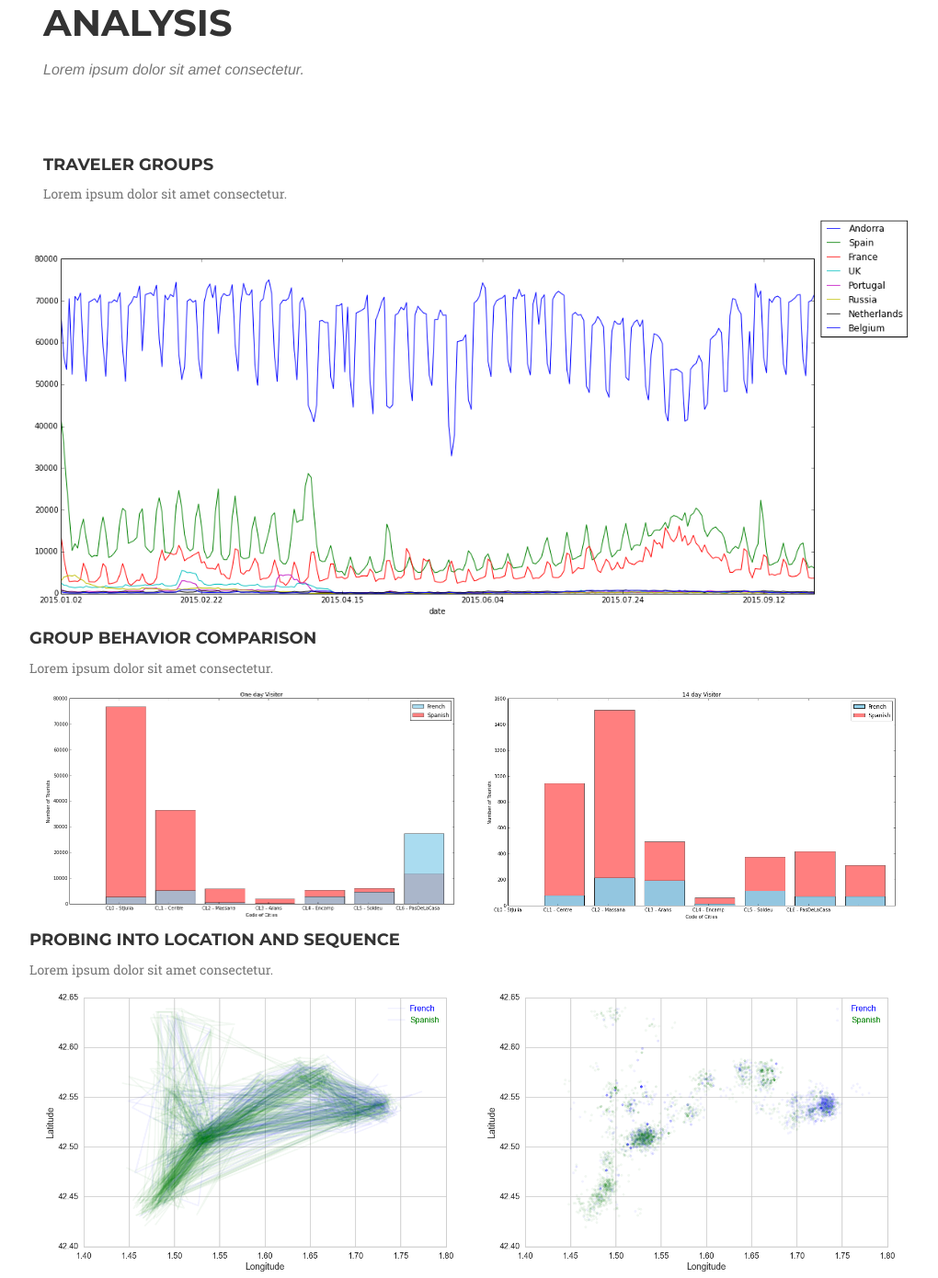
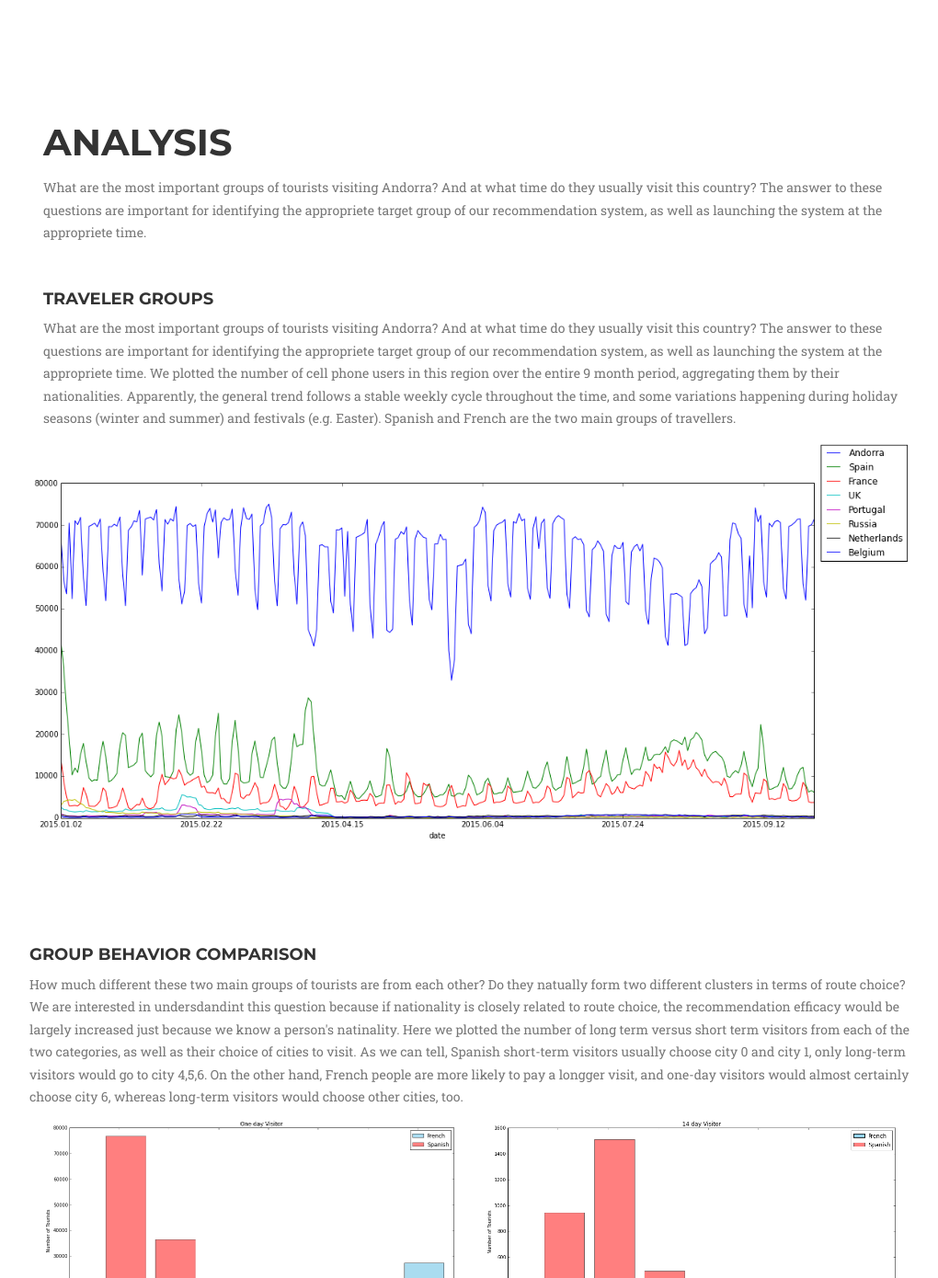
Before and after one commit to Firenze11/location_intelligence, a plain HTML site: page index.html in a window 1280 px wide. Shown: the part 2181-3571 px from the top of the page at 92% size, without its empty margins (128-1148 px from the left). Drawn offline with nearby package versions, Linux system fonts and the light colour scheme; a web font is replaced by a local one.

Commit message:
pretified

```diff
--- a/css/agency.css
+++ b/css/agency.css
@@ -249,7 +249,16 @@ section h3.section-subheading{
 	margin-bottom:75px
 }
 @media (min-width:768px){
-	section{padding:150px 0}}.service-heading{margin:15px 0;text-transform:none
+	section{
+		padding:150px 0
+	}
+}
+.service-heading{
+	margin:15px 0;text-transform:none
+}
+.sep{
+	margin-top:30px;
+	margin-bottom:100px;
 }
 #prediction .portfolio-item{
 	margin:0 0 15px;right:0
--- a/index.html
+++ b/index.html
@@ -110,7 +110,7 @@
                     </p>
                 </div>
             </div>
-            <div class="row text-center">
+            <div class="row text-center sep">
                 <div class="col-sm-4">
                     <span class="fa-stack fa-4x">
                         <i class="fa fa-circle fa-stack-2x text-primary"></i>
@@ -146,32 +146,42 @@
             <div class="row">
                 <div class="col-lg-12">
                     <h2 class="section-heading">Analysis</h2>
-                    <h3 class="section-subheading text-muted">Lorem ipsum dolor sit amet consectetur.</h3>
+                    <p class="text-muted">
+                        What are the most important groups of tourists visiting Andorra? And at what time do they usually visit this country? The answer to these questions are important for identifying the appropriete target group of our recommendation system, as well as launching the system at the appropriete time.
+                    </p>
                 </div>
             </div>
-            <div class="row">
+            <div class="row sep">
                 <div class="col-lg-12">
                     <h4>Traveler groups</h4>
-                    <p class="text-muted">Lorem ipsum dolor sit amet consectetur.</p>
+                    <p class="text-muted">
+                        What are the most important groups of tourists visiting Andorra? And at what time do they usually visit this country? The answer to these questions are important for identifying the appropriete target group of our recommendation system, as well as launching the system at the appropriete time.
+                        We plotted the number of cell phone users in this region over the entire 9 month period, aggregating them by their nationalities. Apparently, the general trend follows a stable weekly cycle throughout the time, and some variations happening during holiday seasons (winter and summer) and festivals (e.g. Easter). Spanish and French are the two main groups of travellers.
+                    </p>
                 </div>
                 <div class="">
                     <img src="img/analysis/generaltrend.png" class="img-responsive">
                 </div>
             </div>
-            <div class="row">
+            <div class="row sep">
                 <div class="">
                     <h4>Group behavior comparison</h4>
-                    <p class="text-muted">Lorem ipsum dolor sit amet consectetur.</p>
+                    <p class="text-muted">
+                        How much different these two main groups of tourists are from each other? Do they natually form two different clusters in terms of route choice? We are interested in undersdandint this question because if nationality is closely related to route choice, the recommendation efficacy would be largely increased just because we know a person's natinality. Here we plotted the number of long term versus short term visitors from each of the two categories, as well as their choice of cities to visit. As we can tell, Spanish short-term visitors usually choose city 0 and city 1, only long-term visitors would go to city 4,5,6. On the other hand, French people are more likely to pay a longger visit, and one-day visitors would almost certainly choose city 6, whereas long-term visitors would choose other cities, too.
+                    </p>
                 </div>
                 <div class="">
                     <img src="img/analysis/oneday.png" class="img-responsive col-sm-6">
                     <img src="img/analysis/14day.png" class="img-responsive col-sm-6">
                 </div>
             </div>
-            <div class="row">
+            <div class="row sep">
                 <div class="">
                     <h4>Probing into Location and Sequence</h4>
-                    <p class="text-muted">Lorem ipsum dolor sit amet consectetur.</p>
+                    <p class="text-muted">
+                        Taking into considerations of the spatial layour of these cities, we found out that Spanish visitors concentrate in the southwest area, whereas French people concentrate in the city on the northeast. By overlaying a time sequence analysis on top of that, we discovered that most Spanish tourists arrive at city 0 first and are very likely to go back to stay in city 0 until they leave. However for the French visitors, they arrive at city 6 (northeastern), but in most cases would move on the the next city shortly after that. <br>
+                        Based on the exploratory analysis, we found it may be possible to carry out a prediction on a person's next location based on their previous travel history, as well as their nationality.
+                    </p>
                 </div>
                 <div class="">
                     <img src="img/analysis/route.png" class="img-responsive col-sm-6">
@@ -259,10 +269,10 @@
             <div class="row">
                 <div class="col-lg-12 ">
                     <h2 class="section-heading">Prediction</h2>
-                    <h3 class="section-subheading text-muted">Lorem ipsum dolor sit amet consectetur.</h3>
+                    <p class="text-muted">Click on one of the thumbnails to see interactive maps of predicted next locations</p>
                 </div>
             </div>
-            <div class="row">
+            <div class="row sep">
                 <div class="col-sm-4 col-sm-6 portfolio-item">
                     <a href="AsFestival/AssocMapFestival.html" class="portfolio-link" data-toggle="modal">
                         <div class="portfolio-hover">
```
